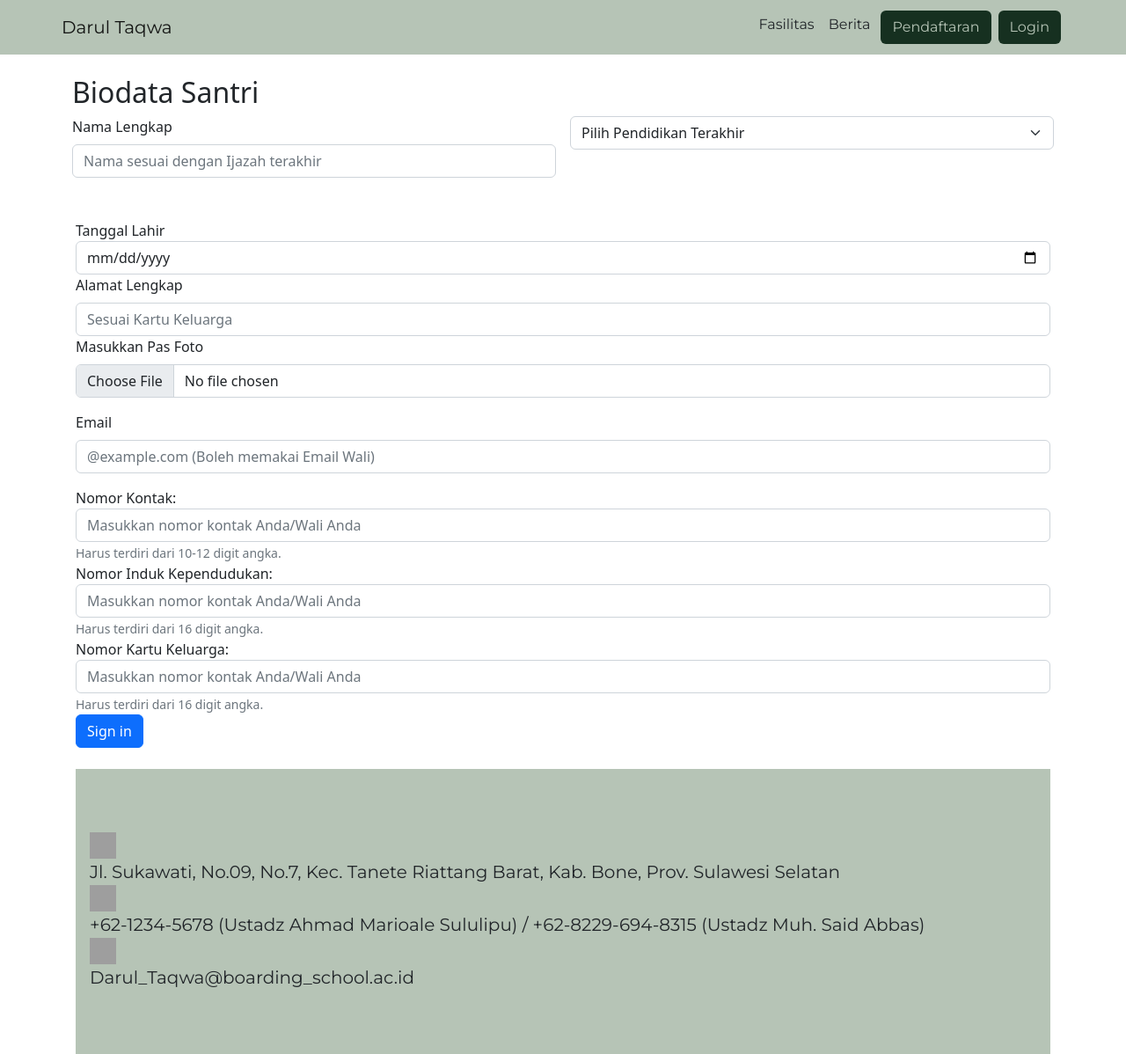
After one commit to AhsanulKhaliq/Copy-dari-Mario, a PHP site: template pages/regist.php in a window 1280 px wide. The commit adds this page. Shown: the whole page at 88% size. Run offline with PHP 8.4, Linux system fonts and the light colour scheme; the template is opened without the code that fills it, so the values that code supplies are empty; grey boxes are pictures that could not be loaded.

Commit message:
Pembuatan Form Pendaftaran Santri

```diff
--- a/footer.php
+++ b/footer.php
@@ -4,9 +4,9 @@
                </div>
             <div class="col-md-11">
             <img src="pngwing.png" style="width: 30px; height:30px;" class='d-block me-2'></img>
-            <span class="fs-5">Menara 165 Lantai 18, Jl. TB. Simatupang, 12560, Jakarta Selatan, DKI Jakarta</spanp>
-            <span class="fs-5"><img src="kontak.png" style="width: 30px; height:30px;" class='d-block me-2'>+62-1234-5678</img></spanp>
-            <span class="fs-5"><img src="gmail.png" style="width: 30px; height:30px;" class='d-block me-2'>projek@gmail.com</img></span>
+            <span class="fs-5">Jl. Sukawati, No.09, No.7, Kec. Tanete Riattang Barat, Kab. Bone, Prov. Sulawesi Selatan</spanp>
+            <span class="fs-5"><img src="kontak.png" style="width: 30px; height:30px;" class='d-block me-2'>+62-1234-5678 (Ustadz Ahmad Marioale Sululipu) / +62-8229-694-8315 (Ustadz Muh. Said Abbas)</img></spanp>
+            <span class="fs-5"><img src="gmail.png" style="width: 30px; height:30px;" class='d-block me-2'>Darul_Taqwa@boarding_school.ac.id</img></span>
     </div>
     </footer>
     <script src="https://cdn.jsdelivr.net/npm/bootstrap@523distjsbootstrapbundleminjs" integrity="sha384-kenU1KFdBIe4zVF0s0G1M5b4hcpxyD9F7jL+jjXkk+Q2h455rYXK/7HAuoJl+0I4" crossorigin="anonymous"></script>
--- /dev/null
+++ b/pages/regist.php
@@ -0,0 +1,55 @@
+<h2 color="163020" class="bs-light-rgb">Biodata Santri</h2>
+
+<form class="row g-3">
+  <div class="col-sm">
+    <label for="inputNama" class="form-label">Nama Lengkap</label>
+    <input type="text" class="form-control" placeholder="Nama sesuai dengan Ijazah terakhir" id="inputNama">
+  </div>
+  <div class="col-sm">
+  <select class="form-select" aria-label="Default select example">
+  <option selected>Pilih Pendidikan Terakhir</option>
+  <option value="1">Sekolah Dasar/Madrasah Ibtidaiyah</option>
+  <option value="2">Sekolah Menengah Pertama/Madrasah Tsanawiyah</option>
+  <option value="3">Sekolah Menengah Atas/Madrasah Aliyah</option>
+</select>
+</div>
+<div class="container mt-5">
+    <form>
+      <div class="form-group">
+        <label for="InputTanggal">Tanggal Lahir</label>
+        <input type="date" class="form-control" id="tanggal" name="tanggal">
+      </div>
+<div class="col-12">
+    <label for="inputAlamat" class="form-label">Alamat Lengkap</label>
+    <input type="text" class="form-control" id="inputAddress" placeholder="Sesuai Kartu Keluarga">
+  </div>
+  <div class="mb-3">
+  <label for="pilihFile" class="form-label">Masukkan Pas Foto</label>
+  <input class="form-control" type="file" id="formFile">
+</div>
+<div class="mb-3">
+  <label for="inputEmail" class="form-label">Email</label>
+  <input type="email" class="form-control" id="inputEmail" placeholder="@example.com (Boleh memakai Email Wali)">
+</div>
+  <div class="col-12">
+  <div class="form-group">
+        <label for="inptuKontak">Nomor Kontak:</label>
+        <input type="tel" class="form-control" id="nomor" name="nomorKontak" placeholder="Masukkan nomor kontak Anda/Wali Anda" pattern="[0-9]{10,12}" minlength="10" maxlength="12">
+        <small id="nomorKontak" class="form-text text-muted">Harus terdiri dari 10-12 digit angka.</small>
+      </div>
+
+      <div class="form-group">
+        <label for="inputNik">Nomor Induk Kependudukan:</label>
+        <input type="tel" class="form-control" id="nomor" name="nomorNik" placeholder="Masukkan nomor kontak Anda/Wali Anda" pattern="[0-9]" minlength="15" maxlength="16">
+        <small id="nomorKontak" class="form-text text-muted">Harus terdiri dari 16 digit angka.</small>
+      </div>
+
+      <div class="form-group">
+        <label for="inputNik">Nomor Kartu Keluarga:</label>
+        <input type="tel" class="form-control" id="nomor" name="nomorNik" placeholder="Masukkan nomor kontak Anda/Wali Anda" pattern="[0-9]" minlength="15" maxlength="16">
+        <small id="nomorKontak" class="form-text text-muted">Harus terdiri dari 16 digit angka.</small>
+      </div>
+
+      <button type="submit" class="btn btn-primary">Sign in</button>
+  </div>
+</form>
```
